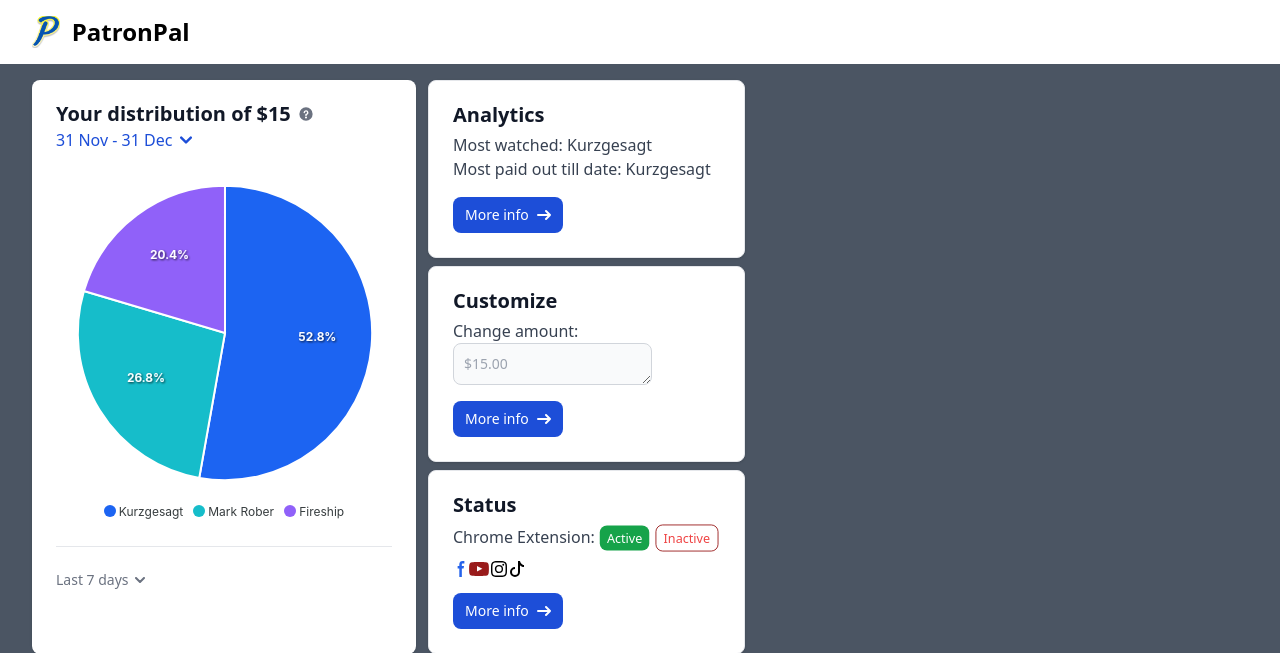
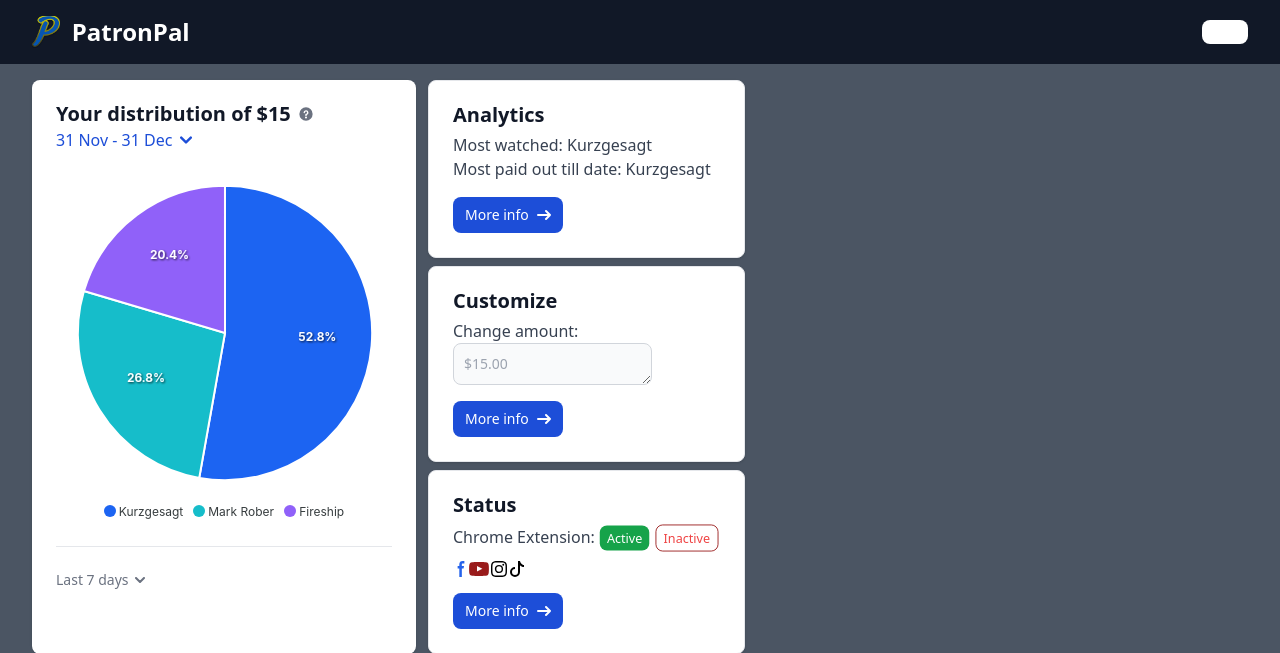
Before and after one commit to MFarabi619/PatronPal, a Flask app: page / in a window 1280 px wide. Shown: the top 653 px of the page. Run offline with Flask 3, Linux system fonts and the light colour scheme; some libraries are stand-ins or nearby versions.

Commit message:
fix: make the browser theme - light or dark - no longer matter

```diff
--- a/templates/base.html
+++ b/templates/base.html
@@ -6,7 +6,7 @@
 
     <head>
       <body class="bg-gray-600">
-        <nav class="bg-white border-gray-200 dark:bg-gray-900">
+        <nav class="border-gray-200 bg-gray-900">
           <div
             class="max-w-screen-xl flex flex-wrap items-center justify-between mx-4 p-4"
           >
@@ -17,13 +17,13 @@
                 alt="PatronPal Logo"
               />
               <span
-                class="self-center text-2xl font-semibold whitespace-nowrap dark:text-white"
+                class="self-center text-2xl font-semibold whitespace-nowrap text-white"
                 >PatronPal</span
               >
             </a>
             <div class="hidden w-full md:block md:w-auto" id="navbar-default">
               <ul
-                class="font-medium flex flex-col p-4 md:p-0 mt-4 border border-gray-100 rounded-lg bg-gray-50 md:flex-row md:space-x-8 md:mt-0 md:border-0 md:bg-white dark:bg-gray-800 md:dark:bg-gray-900 dark:border-gray-700"
+                class="font-medium flex flex-col p-4 md:p-0 mt-4 border border-gray-100 rounded-lg bg-gray-50 md:flex-row md:space-x-8 md:mt-0 md:border-0 md:bg-white bg-gray-800 md:bg-gray-900 border-gray-700"
               >
                 <li>
                   <a
@@ -43,7 +43,6 @@
 
       </body>
 
-      <html>
         <!-- Ignore below - just a base -->
 
         <!-- <!DOCTYPE html>
@@ -92,7 +91,6 @@
 
 </body>
 </html> -->
-      </html>
     </head>
   </head>
 </html>
--- a/templates/dashboard.html
+++ b/templates/dashboard.html
@@ -445,7 +445,7 @@
             <path fill-rule="evenodd" d="M6.135 3H8V0H6.135a4.147 4.147 0 0 0-4.142 4.142V6H0v3h2v9.938h3V9h2.021l.592-3H5V3.591A.6.6 0 0 1 5.592 3h.543Z" clip-rule="evenodd"/>
           </svg>
 
-          <svg class="w-5 h-4 text-red-800 dark:text-white" aria-hidden="true" xmlns="http://www.w3.org/2000/svg" fill="currentColor" viewBox="0 0 20 14">
+          <svg class="w-5 h-4 text-red-800" aria-hidden="true" xmlns="http://www.w3.org/2000/svg" fill="currentColor" viewBox="0 0 20 14">
             <path fill-rule="evenodd" d="M19.7 3.037a4.26 4.26 0 0 0-.789-1.964 2.84 2.84 0 0 0-1.984-.84c-2.767-.2-6.926-.2-6.926-.2s-4.157 0-6.928.2a2.836 2.836 0 0 0-1.983.84A4.225 4.225 0 0 0 .3 3.038a30.148 30.148 0 0 0-.2 3.206v1.5c.01 1.071.076 2.142.2 3.206.094.712.363 1.39.784 1.972.604.536 1.38.837 2.187.848 1.583.15 6.731.2 6.731.2s4.161 0 6.928-.2a2.844 2.844 0 0 0 1.985-.84 4.27 4.27 0 0 0 .787-1.965c.124-1.064.19-2.135.2-3.206V6.243a30.672 30.672 0 0 0-.202-3.206ZM8.008 9.59V3.97l5.4 2.819-5.4 2.8Z" clip-rule="evenodd"/>
           </svg>
 
```
